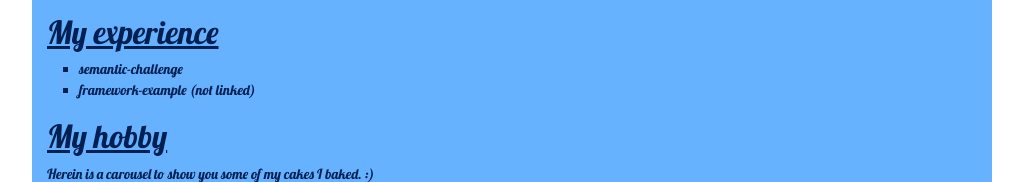
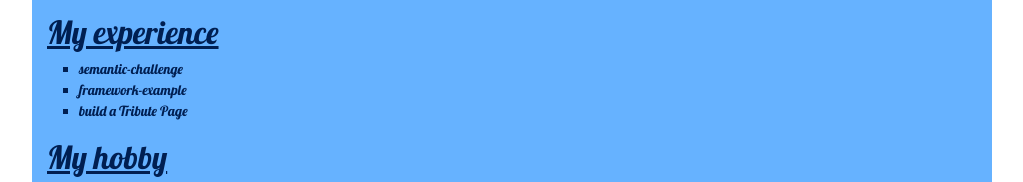
Before and after one commit to jo-joanna/Joanna-profile, a plain HTML site: page index.html in a window 1280 px wide. Shown: the part 1056-1238 px from the top of the page, without its empty margins (128-1151 px from the left). Drawn offline with nearby package versions, Linux system fonts and the light colour scheme.

Commit message:
Updated links to Experience
I added framework link and build a Tribute Page from freeCodeCamp

```diff
--- a/index.html
+++ b/index.html
@@ -70,7 +70,8 @@
   <h2><u>My experience</u></h2>
   <ul>
     <li><a href="https://jo-joanna.github.io/semantic-html-challenge/index.html" target="_blank">semantic-challenge</a></li>
-    <li>framework-example (not linked)</li>
+    <li><a href="https://jo-joanna.github.io/framework-example/index.html" target="_blank">framework-example</a></li>
+    <li><a href="https://codepen.io/jo-joanna/full/bGBwggz" target="_blank"> build a Tribute Page</a></li>
   </ul>
   </section>
 
```
